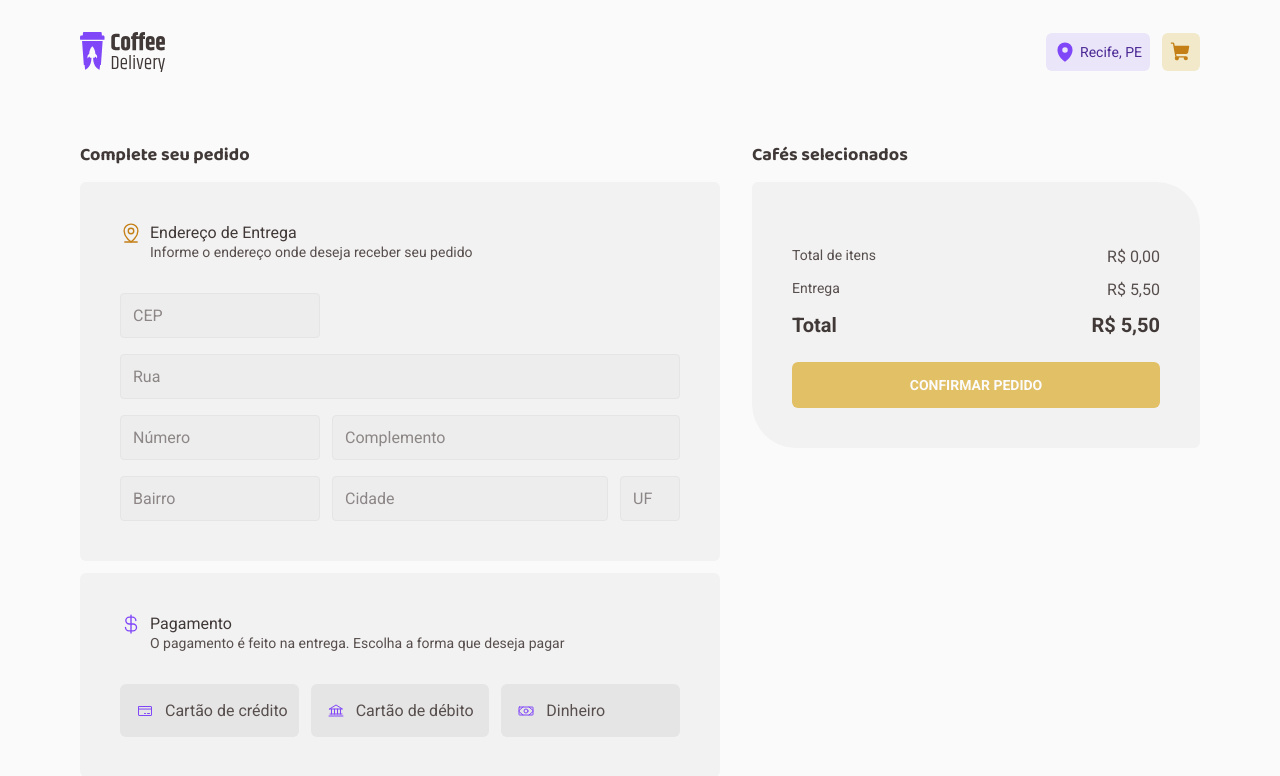
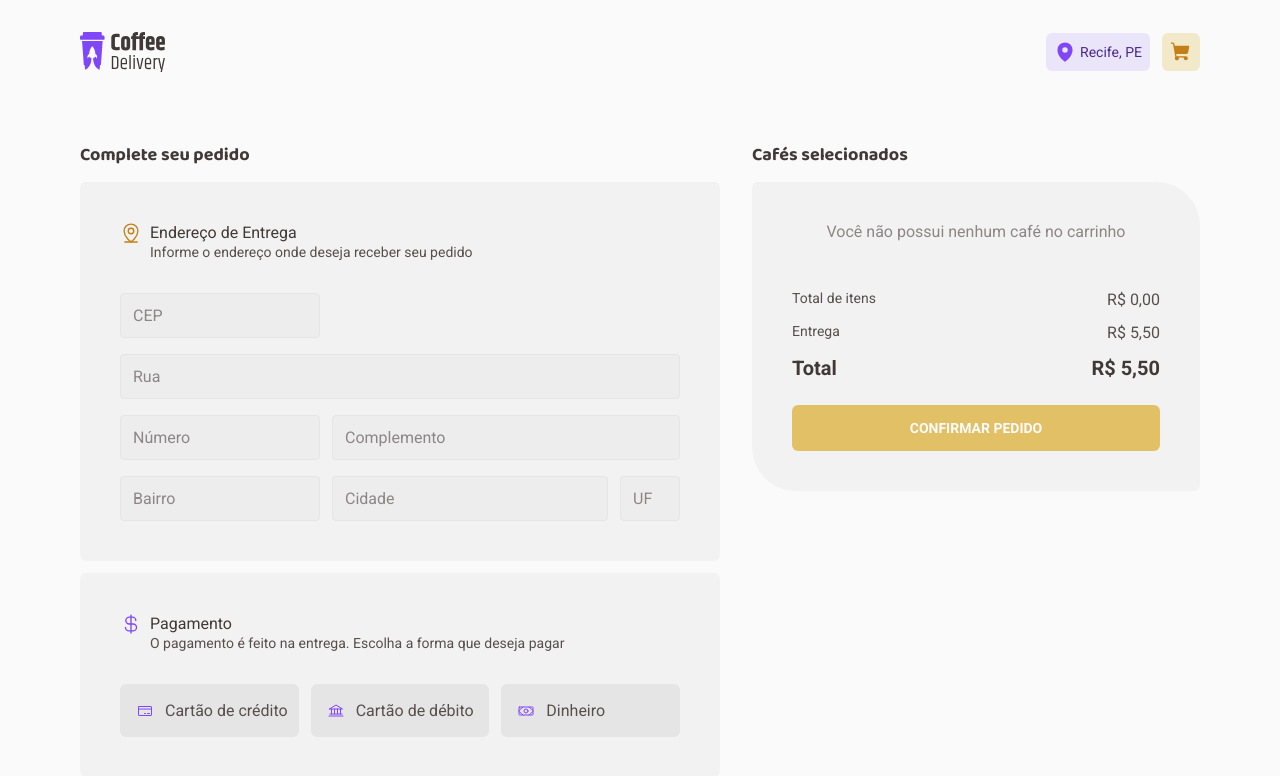
Before and after one commit to guilhermetravinski/ignite-coffee-delivery-1, a React (Vite) app: page /cart in a window 1280 px wide. Shown: the top 776 px of the page. Built offline with nearby package versions, Linux system fonts and the light colour scheme.

Commit message:
feat: add Empty cart message

```diff
--- a/src/pages/Cart/components/CartSummary/index.tsx
+++ b/src/pages/Cart/components/CartSummary/index.tsx
@@ -25,11 +25,15 @@ export function CartSummary({ onAddDeliveryAddress }: CartSummaryProps) {
       <Subtitle value={'Cafés selecionados'} />
 
       <div>
-        <ItemsList>
-          {cartItems.map((item) => (
-            <CartItem item={item} key={item.id} />
-          ))}
-        </ItemsList>
+        {cartItems.length === 0 ? (
+          <span>Você não possui nenhum café no carrinho</span>
+        ) : (
+          <ItemsList>
+            {cartItems.map((item) => (
+              <CartItem item={item} key={item.id} />
+            ))}
+          </ItemsList>
+        )}
 
         <PricesContainer>
           <div>
--- a/src/pages/Cart/components/CartSummary/styles.ts
+++ b/src/pages/Cart/components/CartSummary/styles.ts
@@ -14,6 +14,13 @@ export const CheckoutContainer = styled.div`
     display: flex;
     flex-direction: column;
     gap: 1.5rem;
+
+    > span {
+      text-align: center;
+      font-size: 1rem;
+      color: ${(props) => props.theme.colors['base-label']};
+      margin-bottom: 1.5rem;
+    }
   }
 `
 
```
